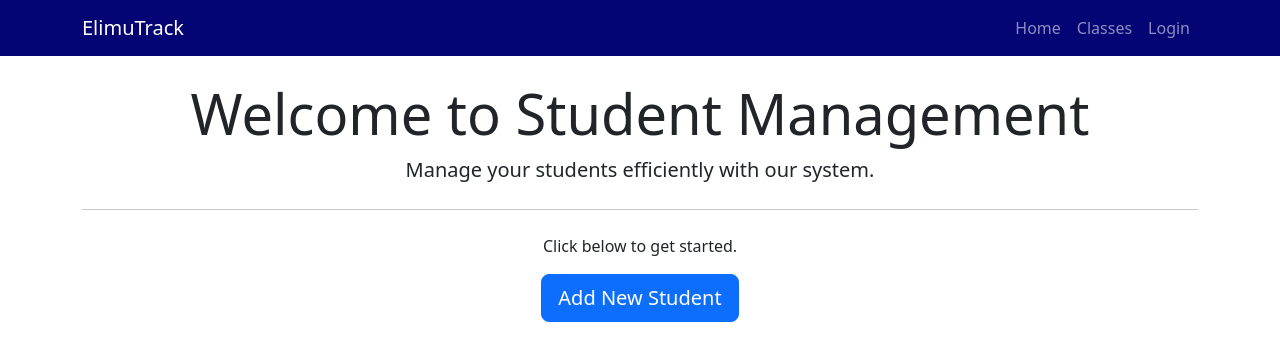
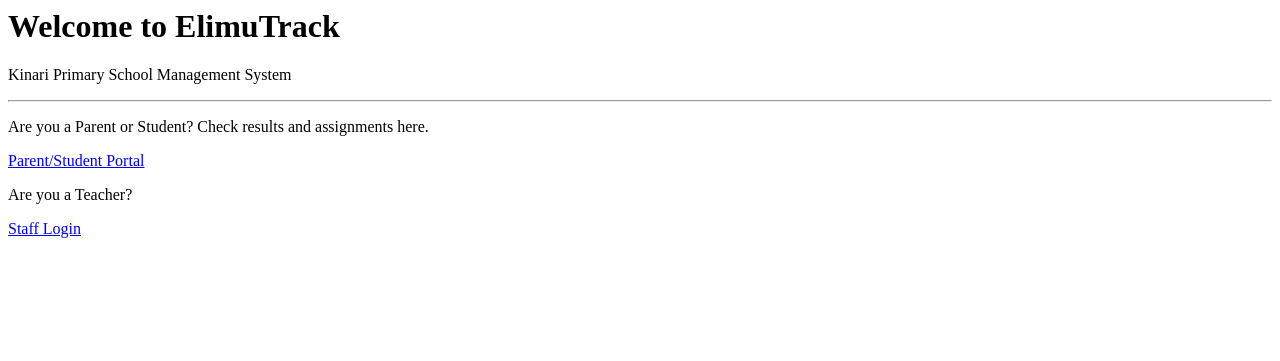
Before and after one commit to ga603/School-Management-System, a Django app: page / in a window 1280 px wide. Shown: the top 361 px of the page. Run offline with Django 5.2, Linux system fonts and the light colour scheme.

Commit message:
Added Parent Portal button to home

```diff
--- a/school_project_practice/students/templates/home.html
+++ b/school_project_practice/students/templates/home.html
@@ -1,11 +1,25 @@
-{% extends 'base.html' %}
+{% block content %}
+    <div class="jumbotron text-center mt-5">
+        <h1 class="display-4 fw-bold">Welcome to ElimuTrack</h1>
+        <p class="lead">Kinari Primary School Management System</p>
+        <hr class="my-4">
 
-{% block content %}
-    <div class="jumbotron text-center">
-        <h1 class="display-4">Welcome to Student Management</h1>
-        <p class="lead">Manage your students efficiently with our system.</p>
-        <hr class="my-4">
-        <p>Click below to get started.</p>
-        <a class="btn btn-primary btn-lg" href="{% url 'add_student' %}" role="button">Add New Student</a>
+        <div class="d-grid gap-3 col-md-6 mx-auto">
+            {% if user.is_authenticated %}
+                <p>Hello, {{ user.username }}! You are logged in.</p>
+                <a class="btn btn-primary btn-lg" href="{% url 'grade_dashboard' %}" role="button">
+                    <i class="fas fa-chalkboard-teacher"></i> Go to Staff Dashboard
+                </a>
+
+            {% else %}
+                <p>Are you a Parent or Student? Check results and assignments here.</p>
+                <a class="btn btn-success btn-lg" href="{% url 'parent_portal' %}" role="button">
+                    <i class="fas fa-user-graduate"></i> Parent/Student Portal
+                </a>
+
+                <p class="mt-3 text-muted">Are you a Teacher?</p>
+                <a class="btn btn-outline-primary" href="{% url 'login' %}" role="button">Staff Login</a>
+            {% endif %}
+        </div>
     </div>
 {% endblock %}
```
